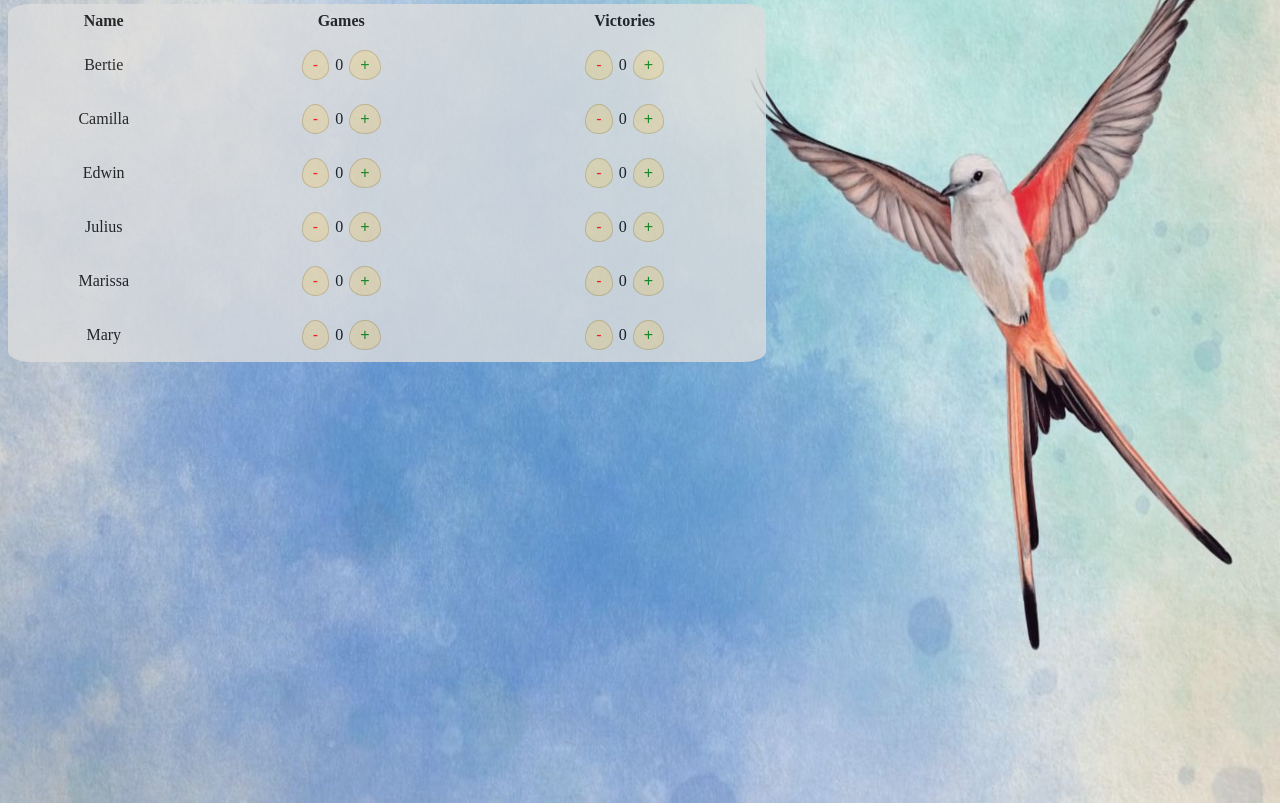
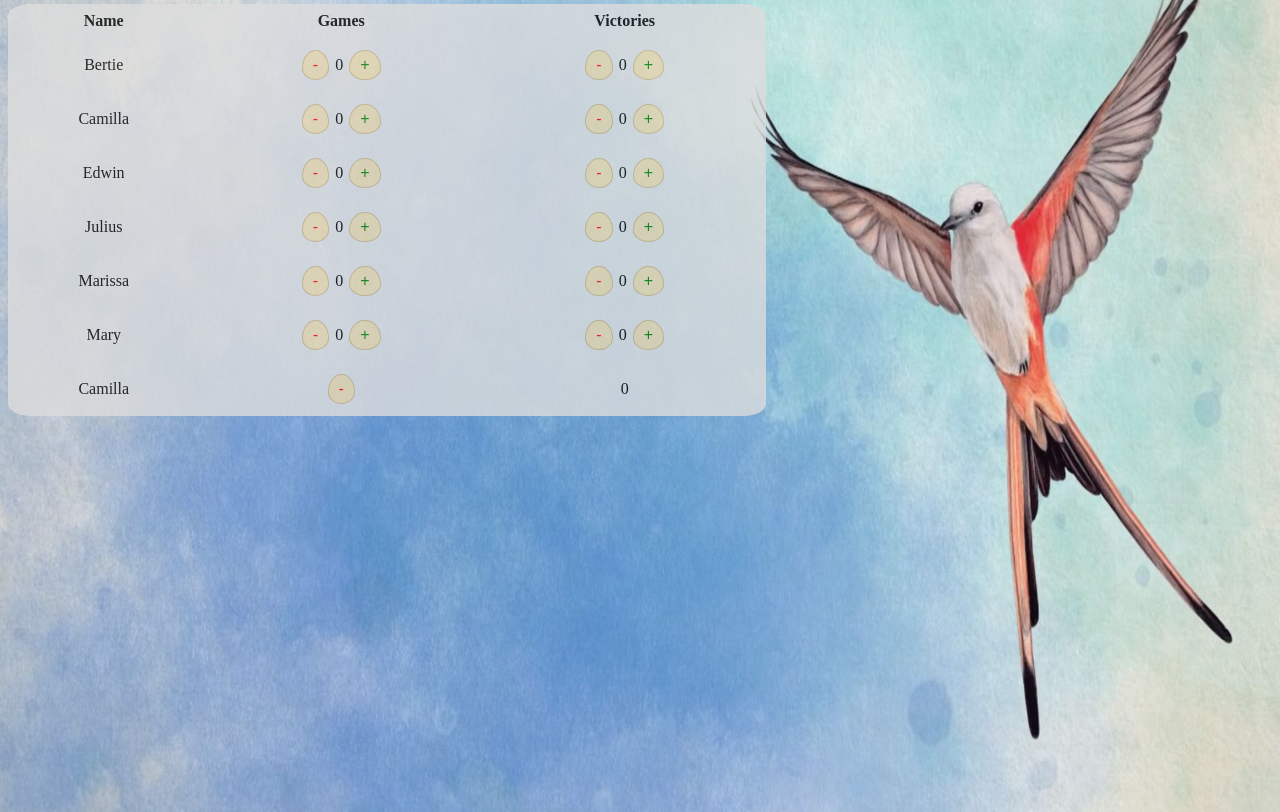
Before and after one commit to camilla000/wingspanScoreTracker, a plain HTML site: page index.html in a window 1280 px wide. Shown: the part 79-891 px from the top of the page. Drawn offline with Linux system fonts and the light colour scheme.

Commit message:
loading-bug

```diff
--- a/index.html
+++ b/index.html
@@ -8,7 +8,7 @@
   <body>
     <div class="content">
       <h1 class="text">Score Tracker</h1>
-      <table>
+      <table id="score-table">
         <tr>
           <th>Name</th>
           <th>Games</th>
@@ -148,5 +148,9 @@
     </div>
 
     <script type="text/javascript" src="script.js"></script>
+    <script>
+      for (let i=0; i<1; i++)
+        putDataIntoDom();
+    </script>
   </body>
 </html>
--- a/script.js
+++ b/script.js
@@ -2,7 +2,37 @@ function updateScore(amount, playerId) {
   var playerScore = document.getElementById(playerId);
   playerScore.innerHTML = parseInt(playerScore.innerHTML) + amount;
 }
+
 function updateGames(amount, playerId) {
   var playerGames = document.getElementById(playerId);
   playerGames.innerHTML = parseInt(playerGames.innerHTML) + amount;
 }
+
+function putDataIntoDom() {
+
+  let data = {
+    name: "Camilla",
+    games: 0,
+    victories: 0
+  };
+
+  let table = document.getElementById('score-table');
+
+  let tr = document.createElement('tr');
+  let tdName = document.createElement('td');
+  let tdGames = document.createElement('td');
+  let tdVictories = document.createElement('td');
+
+  let playerGamesId = data.name + "-games";
+
+  tdName.innerText = data.name;
+  //tdGames.innerHTML = `<button class='minus' onclick='updateGames(-1, '${playerGamesId}')'>-</button> <span id='${playerGamesId}'>0</span> <button class='plus' onclick='updateGames(1, '${playerGamesId}')'>+</button>`;
+  tdGames.innerHTML = `<button class='minus' onclick='updateGames(-1, '${playerGamesId}')'>-</button>`;
+  tdVictories.innerText = data.victories;
+
+  tr.appendChild(tdName);
+  tr.appendChild(tdGames);
+  tr.appendChild(tdVictories);
+
+  table.appendChild(tr);
+}
```
